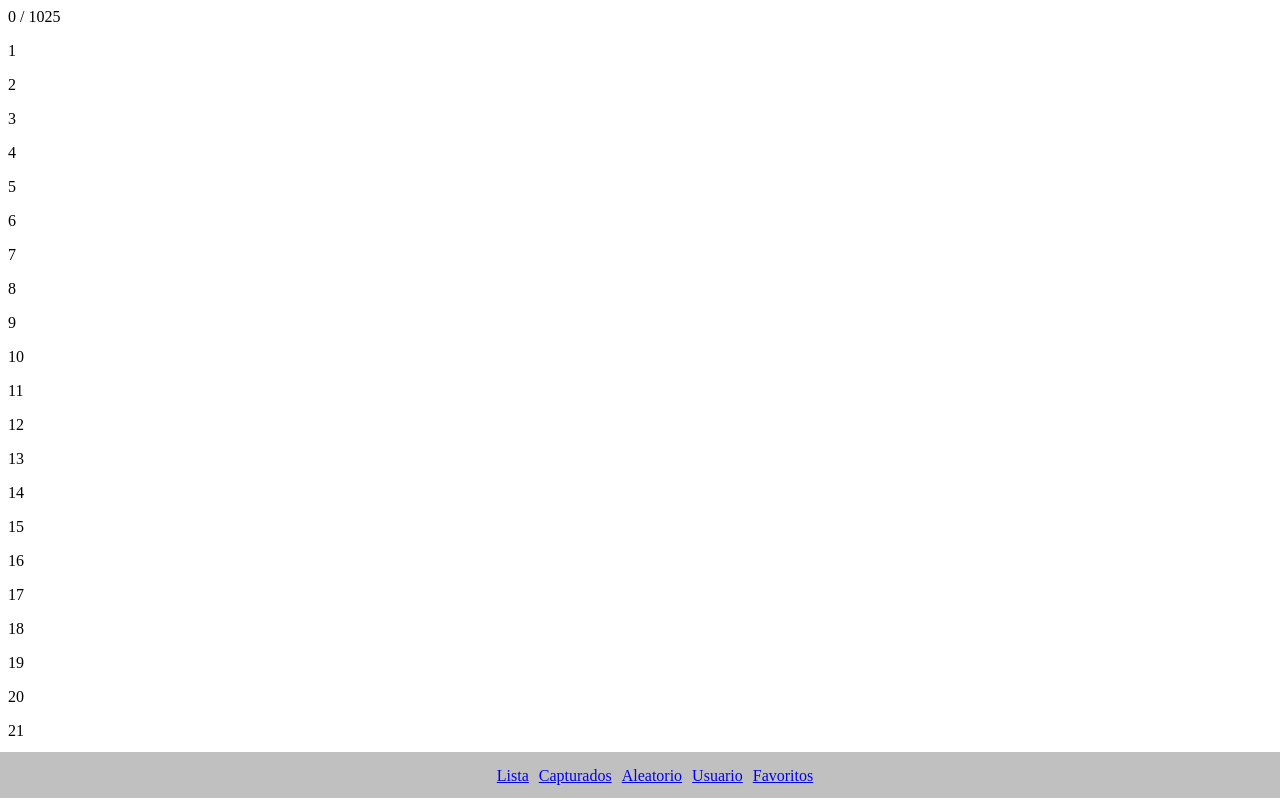
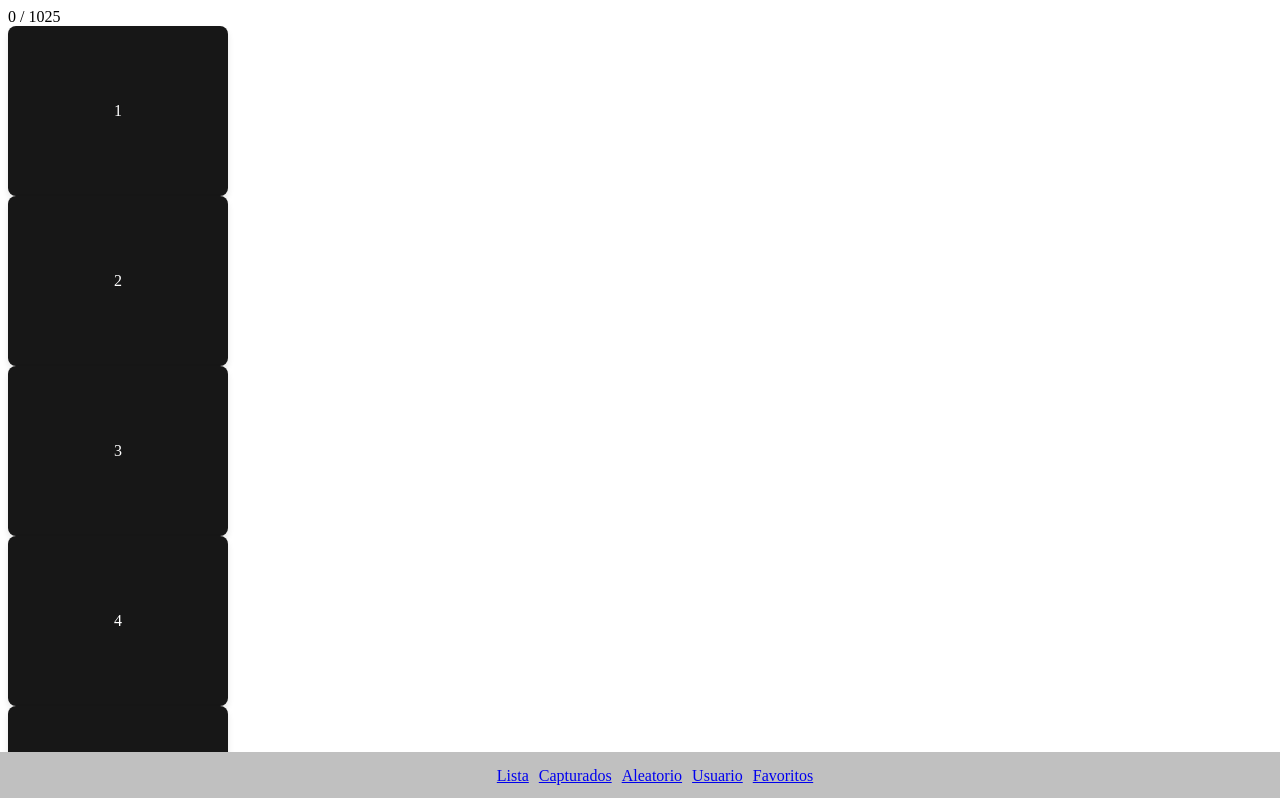
Before and after one commit to Lebraiann/PokeApi, a React (Vite) app: page /capturados in a window 1280 px wide. Shown: the top 798 px of the page. Built offline with nearby package versions, Linux system fonts and the light colour scheme; no server answers.

Commit message:
cambios css:D

```diff
--- a/src/Componentes/capturados/style.css
+++ b/src/Componentes/capturados/style.css
@@ -0,0 +1,48 @@
+.c-album {
+    display: flex;
+    flex-direction: row; /* Asegura que las fichas se dispongan en una fila horizontal */
+    flex-wrap: nowrap; /* Evita que las fichas se envuelvan a la siguiente fila */
+    gap: 15px; /* Espaciado entre las fichas */
+    padding: 20px;
+    background-color: #f5f5f5;
+    overflow-x: auto; /* Permite desplazamiento horizontal si las fichas exceden el ancho */
+    align-items: center; /* Alinea las fichas verticalmente al centro */
+}
+
+.c-unpoke {
+    background-color: #171717;
+    flex: 0 0 auto; /* Asegura que las fichas mantengan su tamaño fijo */
+    width: 200px; /* Tamaño fijo para las fichas */
+    height: 150px;
+    padding: 10px;
+    text-align: center;
+    color: rgb(255, 255, 255);
+    display: flex;
+    justify-content: center;
+    align-items: center;
+    flex-direction: column;
+    border-radius: 8px;
+    box-shadow: 0 4px 6px rgba(0, 0, 0, 0.1);
+    transition: transform 0.2s, box-shadow 0.2s;
+}
+
+.c-unpoke:hover {
+    transform: scale(1.05);
+    box-shadow: 0 6px 10px rgba(0, 0, 0, 0.15);
+}
+
+.c-mios-pokemon {
+    background-color: aliceblue;
+    color: #171717;
+}
+
+.c-unpoke img {
+    display: none;
+    max-width: 100%;
+    max-height: 100%;
+    border-radius: 4px;
+}
+
+.c-unpoke.c-mios-pokemon img {
+    display: block;
+}
```
